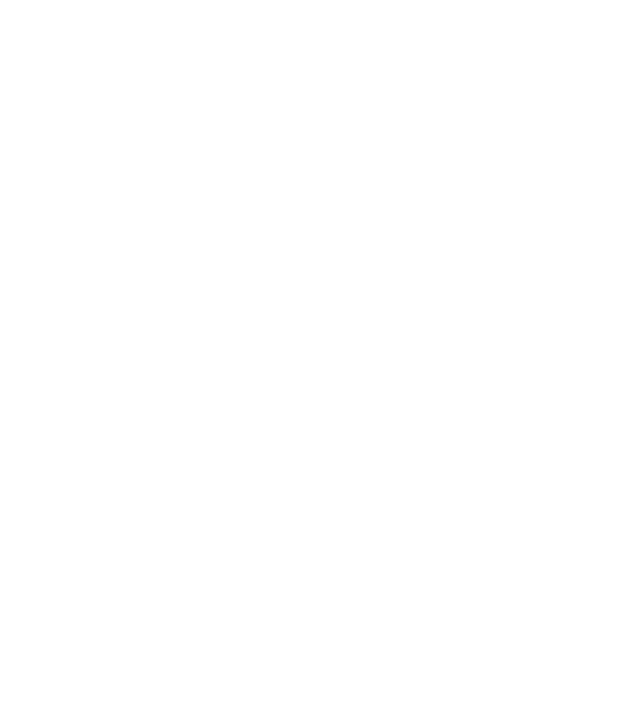
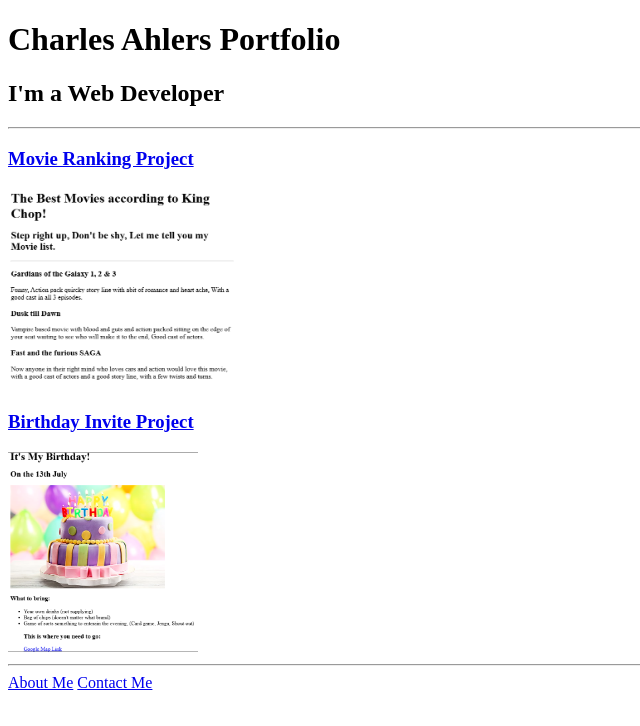
Before and after one commit to Sir-Chop1984/Html-Portfolio, a plain HTML site: page index.html in a window 1280 px wide. Shown: the whole page, without its empty margins (0-640 px from the left). Drawn offline with Linux system fonts and the light colour scheme.

Commit message:
index.html

```diff
--- a/index.html
+++ b/index.html
@@ -1,15 +1,21 @@
-<!-- TODO 1: Create the HTML Boilerplate -->
+<!DOCTYPE html>
+<html lang="en">
+<head>
+    <meta charset="UTF-8">
+        <title>Charles Portfolio</title>
+</head>
 
-<!-- TODO 2: Add Your previous projects' HTML into the public folder -->
 
-<!-- TODO 3: Take screenshots of your project previews and add the images to the images folder -->
-
-<!-- TODO 4: Add titles/subtitles etc. -->
-
-<!-- TODO 5: Add a link to the project pages -->
-
-<!-- TODO 6: Add images to show the project previews
-HINT for TODO 6: You can use the height attribute set to 200 to make the image smaller:
-https://developer.mozilla.org/en-US/docs/Web/HTML/Element/img#attr-height -->
-
-<!-- TODO 7: Add the Contact Me and About Me page links -->
+<body>
+    <H1>Charles Ahlers Portfolio</H1>
+    <H2>I'm a Web Developer</H2>
+    <hr />
+    <h3><a href="./public/movie-ranking.html">Movie Ranking Project</a></h3>
+    <img src="./assets/images/Movie-Ranking Snippit.PNG" height="200" alt="Movie Ranking Project Preview"/>
+    <h3><a href="./public/birthday-invite.html">Birthday Invite Project</a></h3>
+    <img src="./assets/images/Birthday Invite - Snippit.PNG" height="200" alt="Birthday Invite Project Preview"/>
+    <hr />
+<a href="./public/about.html">About Me</a>
+<a href="./public/contact.html">Contact Me</a>
+</body>
+</html>
```
